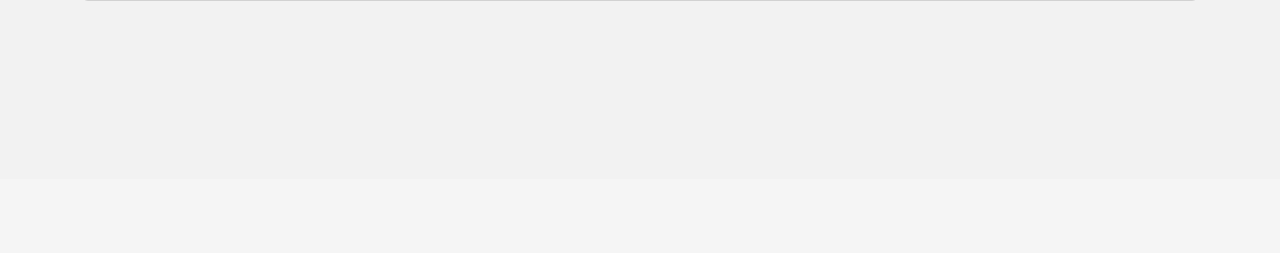
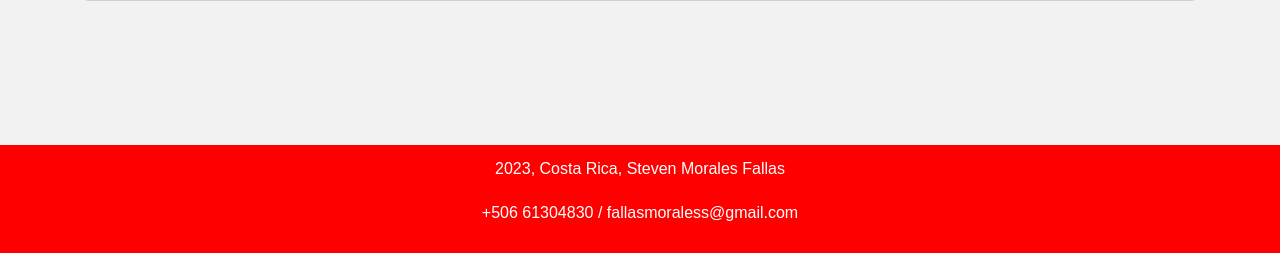
Before and after one commit to zutosuu/MalariaApp, a PHP site: page /app in a window 1280 px wide. Shown: the part 621-874 px from the top of the page. Before the commit the page ends 622 px from the top, so only its background shows below. Run offline with PHP 8.4, Linux system fonts and the light colour scheme; the visitor is signed in with stand-in values (Sample User, id 1); data that the repository does not hold is empty; some libraries are stand-ins or nearby versions.

Commit message:
Add Footer

```diff
--- a/app/index.php
+++ b/app/index.php
@@ -216,6 +216,7 @@ $lista_síntomas = $sentencia->fetchAll(PDO::FETCH_ASSOC);
             </div>
         </section>
     </main>
+    <?php include("./templates/footer.php");?>
     <script src="https://cdn.jsdelivr.net/npm/@popperjs/core@2.11.6/dist/umd/popper.min.js"
         integrity="sha384-oBqDVmMz9ATKxIep9tiCxS/Z9fNfEXiDAYTujMAeBAsjFuCZSmKbSSUnQlmh/jp3"
         crossorigin="anonymous"></script>
--- a/app/templates/footer.php
+++ b/app/templates/footer.php
@@ -1,8 +1,8 @@
 </section>
 </main>
-
 <footer>
-    <!-- place footer here -->
+  <p>2023, Costa Rica, Steven Morales Fallas </p>
+  <p>+506 61304830 / fallasmoraless@gmail.com</p>
 </footer>
 <!-- Bootstrap JavaScript Libraries -->
 <script src="https://cdn.jsdelivr.net/npm/@popperjs/core@2.11.6/dist/umd/popper.min.js"
--- a/css/styles.css
+++ b/css/styles.css
@@ -1,3 +1,11 @@
+/* Define el estilo del footer rojo */
+footer {
+    background-color: red;
+    color: white;
+    padding: 10px;
+    text-align: center;
+}
+
 /* Estilos para los enlaces de navegación */
 .nav-link {
     color: white;
@@ -71,7 +79,7 @@
 /* Estilos para el contenedor del mapa */
 #map-navegator {
     width: 100vw;
-    height: 92vh;
+    height: 90vh;
     background-color: lightblue;
 }
 
--- a/index.php
+++ b/index.php
@@ -439,6 +439,10 @@ include("app/bd.php");
             </div>
         </div>
     </section>
+    <footer>
+        <p>2023, Costa Rica, Steven Morales Fallas </p>
+        <p>+506 61304830 / fallasmoraless@gmail.com</p>
+    </footer>
 
     <!--BOOTSTRAP IMPORT-->
     <script src="https://cdn.jsdelivr.net/npm/bootstrap@5.2.3/dist/js/bootstrap.bundle.min.js"></script>
--- a/login.php
+++ b/login.php
@@ -91,6 +91,10 @@ include("app/bd.php"); ?>
       </div>
     </div>
   </section>
+  <footer>
+        <p>2023, Costa Rica, Steven Morales Fallas </p>
+        <p>+506 61304830 / fallasmoraless@gmail.com</p>
+    </footer>
 
 
   <!--Popup Programmig-->
--- a/mapa.php
+++ b/mapa.php
@@ -28,7 +28,6 @@ include("app/bd.php");
     </select>
     <div id="total-cases">Casos Reportados en Agosto: 401</diV>
     <div id="coordinates">Latitud: 0.000000<br>Longitud: 0.000000</div>
-
     <script>
         // Inicializar el mapa centrado en Costa Rica
         var mymap = L.map('map-navegator').setView([9.7489, -83.7534], 8);
@@ -114,6 +113,7 @@ include("app/bd.php");
         // Inicialmente, carga los marcadores con los casos del año 2020
         actualizarMarcadores();
     </script>
+
 </body>
 
 </html>
```
Lines whose indentation alone changed are shown as unchanged.
